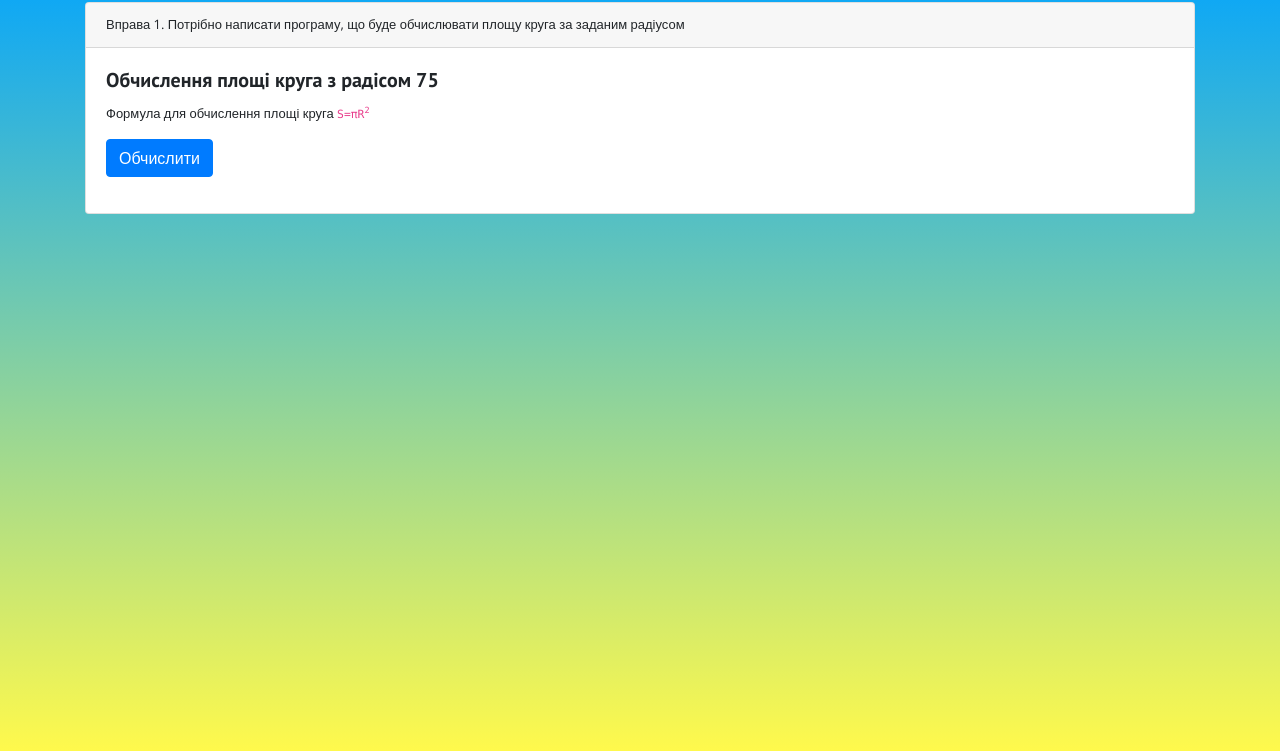
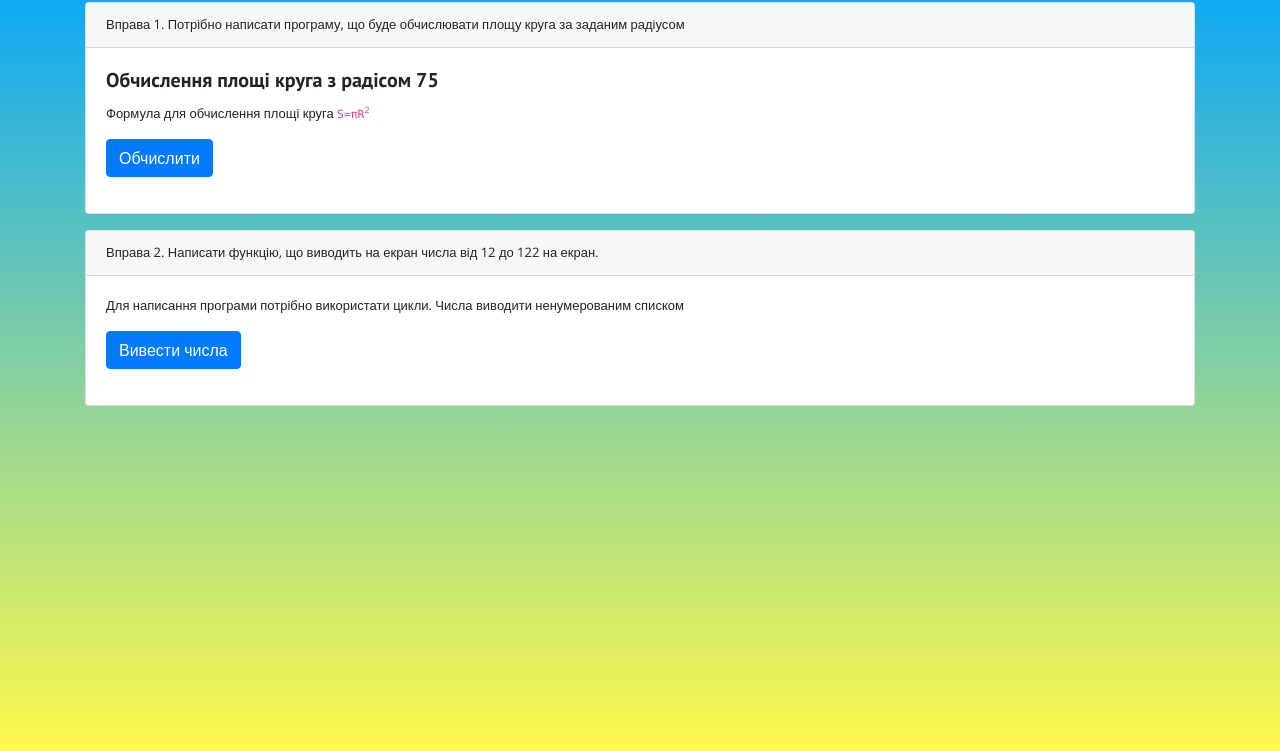
Before and after one commit to atpavlo/js-syntax, a plain HTML site: page index.html in a window 1280 px wide. Shown: the part 49-800 px from the top of the page. Drawn offline with nearby package versions, Linux system fonts and the light colour scheme.

Commit message:
додано інфо для вправи 2

```diff
--- a/index.html
+++ b/index.html
@@ -14,6 +14,7 @@
 <body>
 	<h1 id="page-header" class="hello text-center">JavaScript синтаксис</h1>
 	<div class="container">
+
 		<div class="card">
 		  <div class="card-header">
 		    Вправа 1. Потрібно написати програму, що буде обчислювати площу круга за заданим радіусом
@@ -21,8 +22,22 @@
 		  <div class="card-body">
 		    <h5 class="card-title">Обчислення площі круга з радісом 75</h5>
 		    <p class="card-text">Формула для обчислення площі круга <code>S=&pi;R<sup>2</sup></code> </p>
-		    <a href="#" class="btn btn-primary" onclick="showAnswer()">Обчислити</a>
+		    <a href="#" class="btn btn-primary" id="button-1" onclick="showAnswer()">Обчислити</a>
 		    <p id="answer" class="font-weight-bold mt-3 text-info"></p>
+		  </div>
+		</div>
+
+
+		<div class="card mt-3">
+		  <div class="card-header">
+		    Вправа 2. Написати функцію, що виводить на екран числа від 12 до 122 на екран.
+		  </div>
+		  <div class="card-body">
+		    <p class="card-text">Для написання програми потрібно використати цикли. Числа виводити ненумерованим списком</p>
+		    <a href="#" class="btn btn-primary" id="button-2" >Вивести числа</a>
+		    <ul id="numbers" class="font-weight-bold mt-3 text-info">
+
+		    </ul>
 		  </div>
 		</div>
 	</div>
```
Also changed, not shown: js/.ignore.txt (deleted), js/script.js (added).
